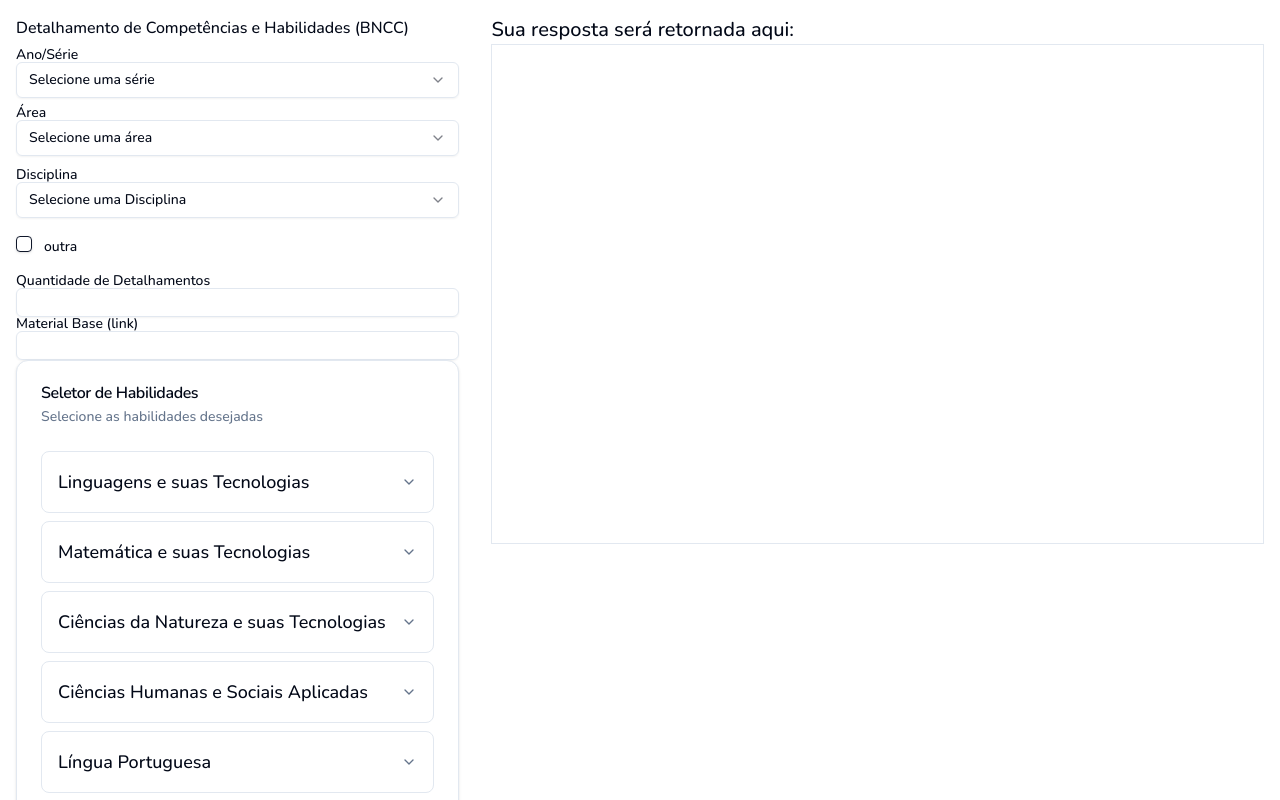
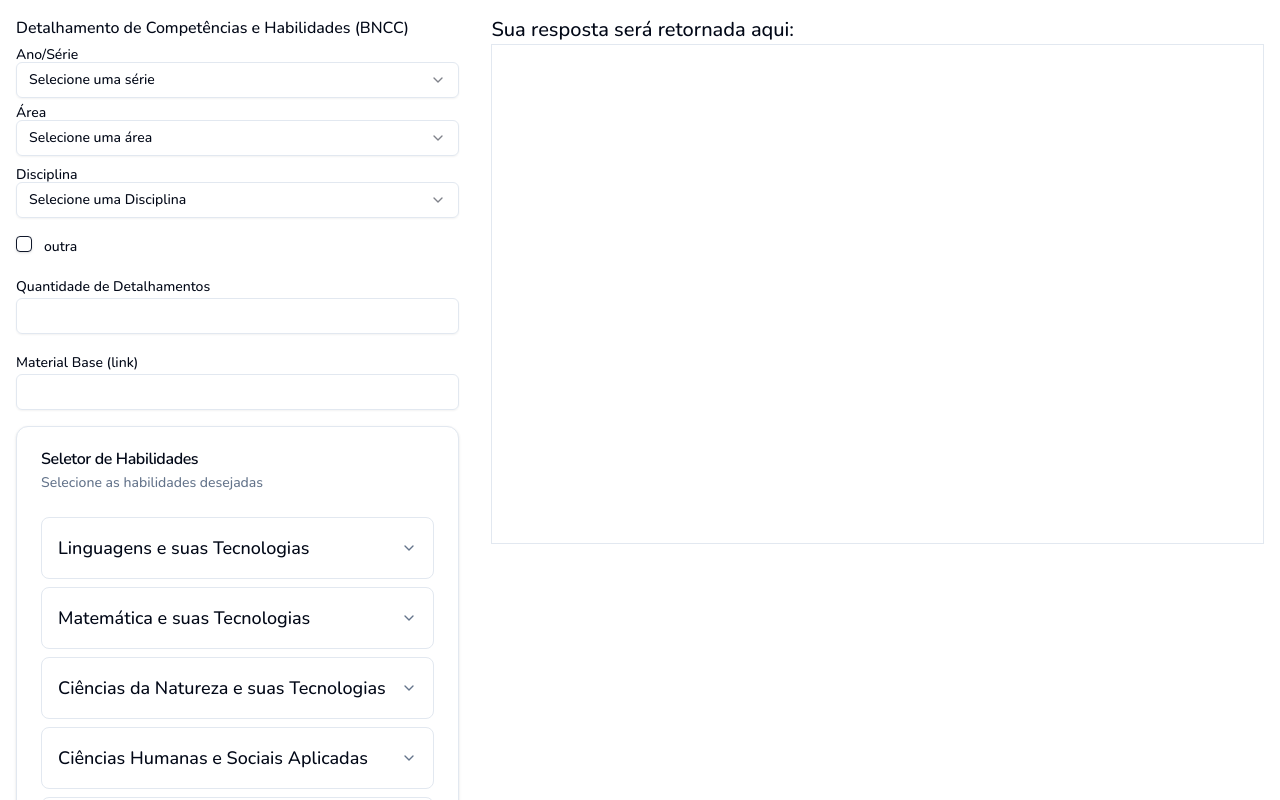
Before and after one commit to felipeeu/teacherai, a Next.js app: page /bncc/detail in a window 1280 px wide. Shown: the top 800 px of the page. Built offline with nearby package versions, Linux system fonts and the light colour scheme.

Commit message:
add padding to input

```diff
--- a/app/bncc/(creation)/detail/page.tsx
+++ b/app/bncc/(creation)/detail/page.tsx
@@ -102,6 +102,7 @@
               Ano/Série
             </Label>
             <SelectLevel setValue={setValue} />
+
             <Label htmlFor="field" className="pt-2">
               Área
             </Label>
@@ -136,6 +137,7 @@
               <Label className="ml-3 ">outra</Label>
             </div>
           </div>
+          <div>
             <Label htmlFor="details">Quantidade de Detalhamentos</Label>
             <Input
               type="number"
@@ -143,8 +145,11 @@
               max={10}
               {...register("details", { required: true })}
             />
+          </div>
+          <div className="py-4">
             <Label htmlFor="link">Material Base (link)</Label>
             <Input {...register("link")} />
+          </div>
           <SkillSelector data={skills} setValue={setValue} />
           <div className="flex justify-center pt-4">
             <Button className="active:shadow-md cursor-pointer" type="submit">
```
Lines whose indentation alone changed are shown as unchanged.
